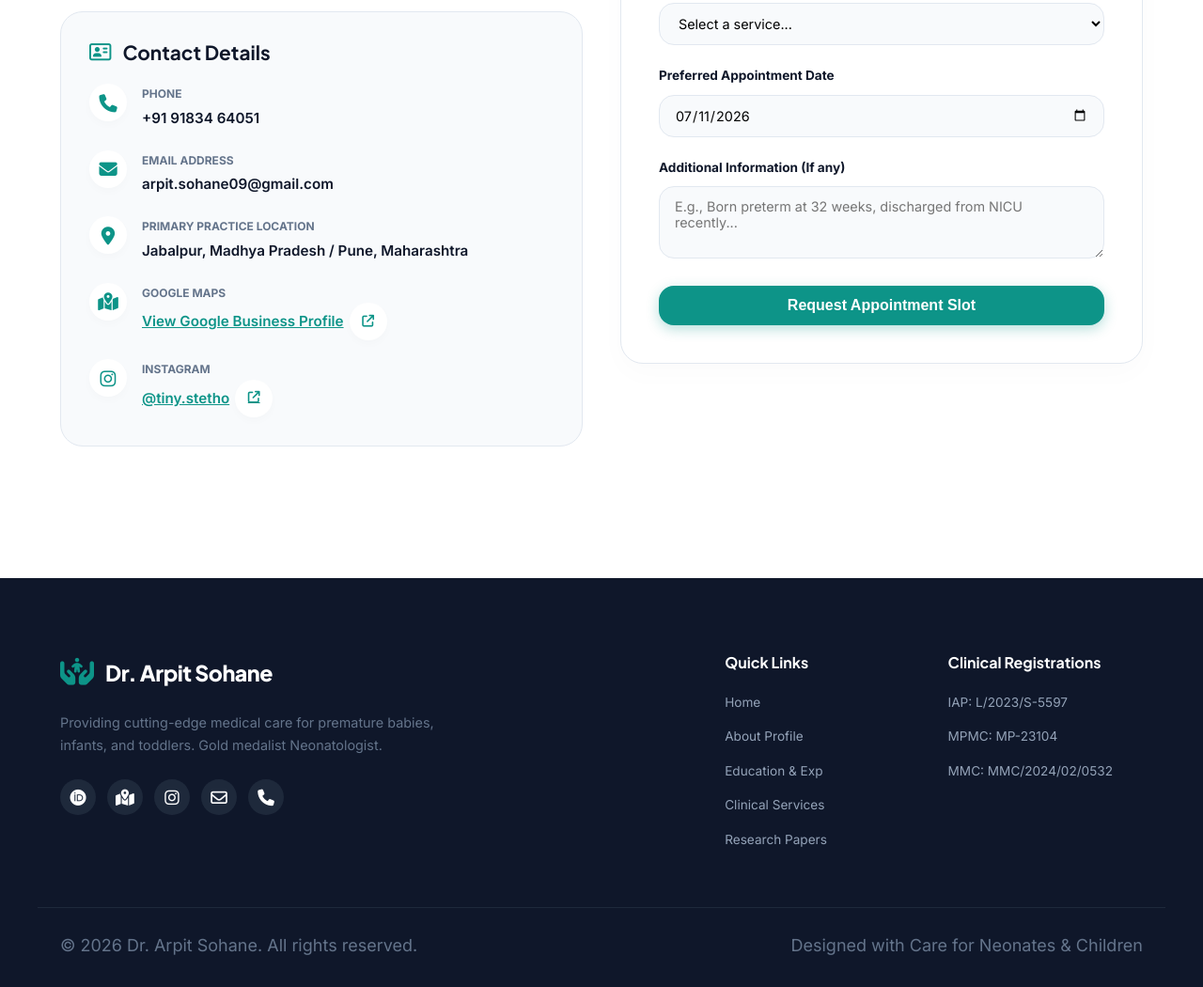
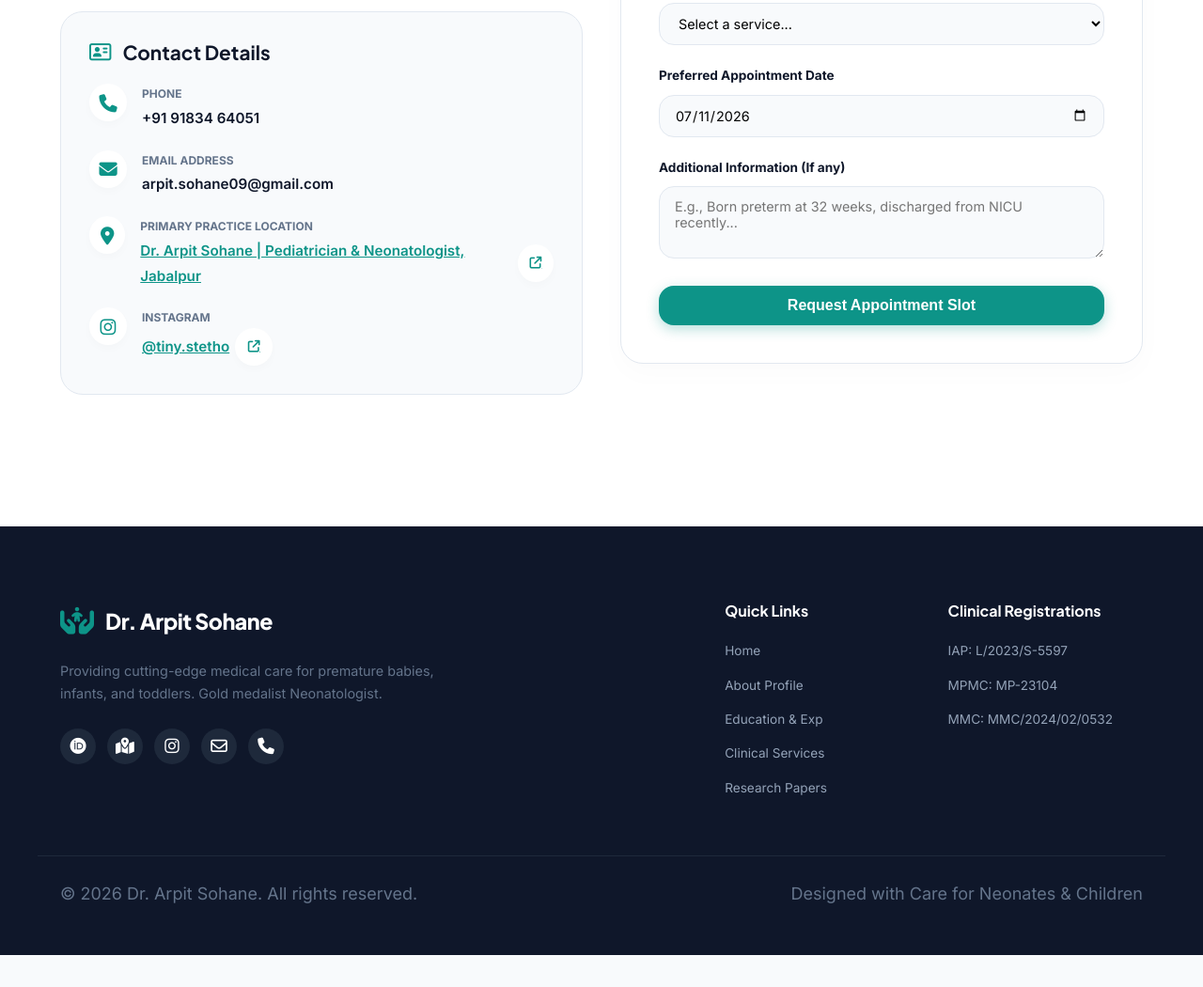
Before and after one commit to Muskannn03/Dr.-Arpit-Sohane, a plain HTML site: page index.html in a window 1280 px wide. Shown: the part 9217-10267 px from the top of the page at 94% size. After the commit the page ends 10233 px from the top, so only its background shows below. Drawn offline with Linux system fonts and the light colour scheme.

Commit message:
feat: Merge location and Google Business Profile links under Primary Practice Location with direct maps link

```diff
--- a/index.html
+++ b/index.html
@@ -714,16 +714,9 @@
                                 <i class="fa-solid fa-location-dot color-teal"></i>
                                 <div>
                                     <span class="label">Primary Practice Location</span>
-                                    <span class="value">Jabalpur, Madhya Pradesh / Pune, Maharashtra</span>
-                                </div>
-                            </li>
-                            <li>
-                                <i class="fa-solid fa-map-location-dot color-teal"></i>
-                                <div>
-                                    <span class="label">Google Maps</span>
                                     <a href="https://share.google/qCkHwGabs3aoJds1T" target="_blank" rel="noopener" class="value link-hover" style="color: var(--primary); font-weight: 600; text-decoration: underline; display: inline-flex; align-items: center; gap: 6px;">
-                                        <span class="en">View Google Business Profile</span>
-                                        <span class="hi">गूगल बिजनेस प्रोफाइल देखें</span>
+                                        <span class="en">Dr. Arpit Sohane | Pediatrician & Neonatologist, Jabalpur</span>
+                                        <span class="hi">डॉ. अर्पित सोहाने | शिशु एवं नवजात रोग विशेषज्ञ, जबलपुर</span>
                                         <i class="fa-solid fa-arrow-up-right-from-square" style="font-size: 0.8rem;"></i>
                                     </a>
                                 </div>
```
